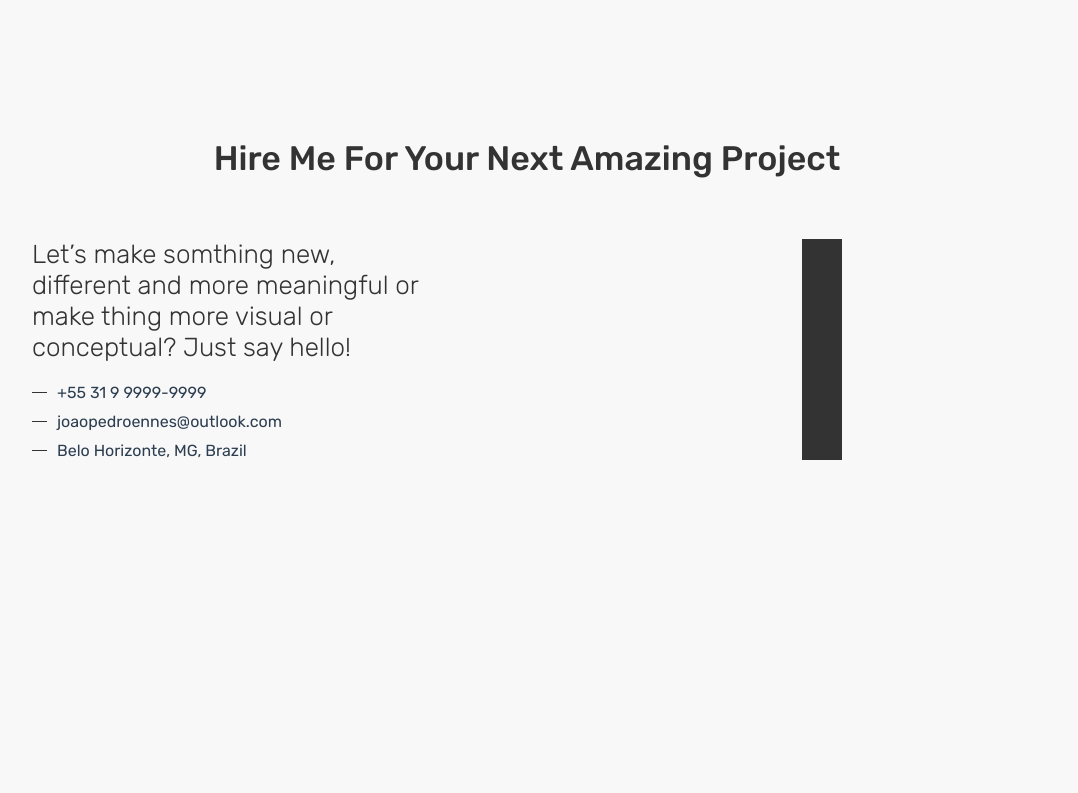
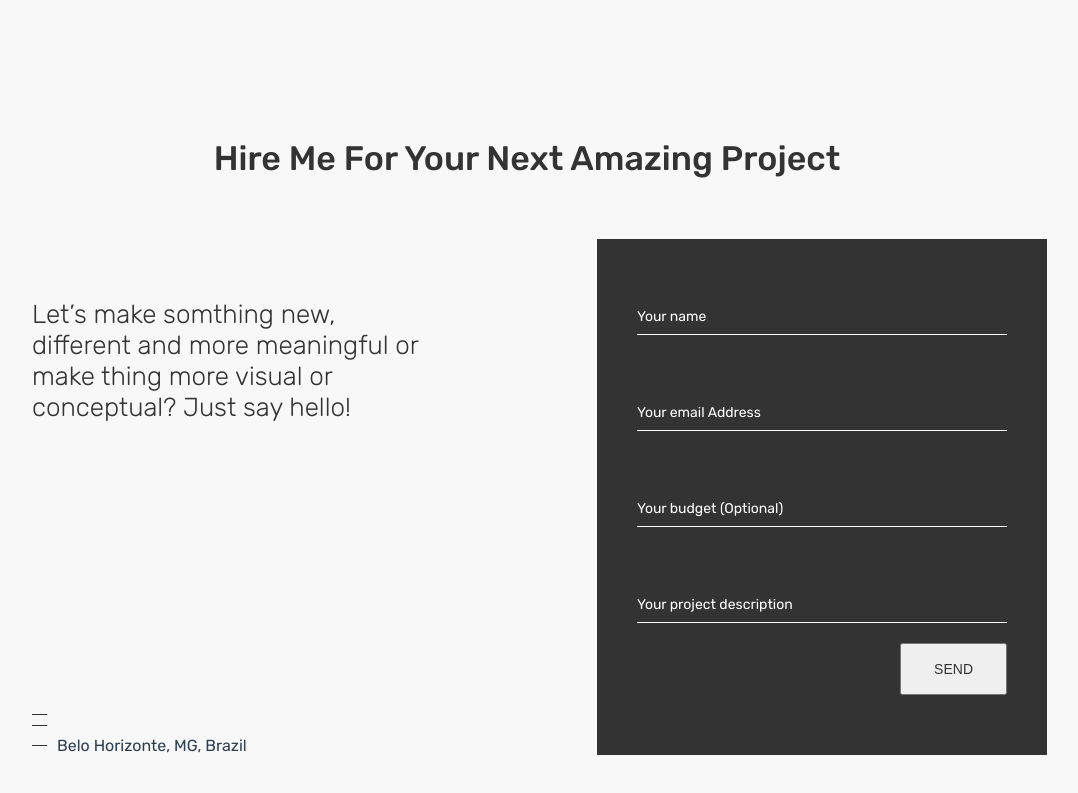
Before and after one commit to EnnesJp/portfolio, a Vue app: page / in a window 1280 px wide. Shown: the part 1312-2105 px from the top of the page, without its empty margins (113-1191 px from the left). Before the commit the page ends 1912 px from the top, so only its background shows below. Built offline with nearby package versions, Linux system fonts and the light colour scheme.

Commit message:
feat: add contact section

```diff
--- a/src/components/home/ContactForm.vue
+++ b/src/components/home/ContactForm.vue
@@ -1,15 +1,72 @@
 <template>
-    <div class="contact-form">
+    <form class="contact-form">
+        <div class="contact-form__fields">
+            <app-input
+                v-model="formFields.name"
+                :label="t('home.contactSection.fields.name')"
+            />
 
-    </div>
+            <app-input
+                v-model="formFields.email"
+                :label="t('home.contactSection.fields.email')"
+            />
+
+            <app-input
+                v-model="formFields.budget"
+                :label="t('home.contactSection.fields.budget')"
+            />
+
+            <app-input
+                v-model="formFields.description"
+                :label="t('home.contactSection.fields.description')"
+            />
+        </div>
+
+        <div class="contact-form__button">
+            <app-button
+                :label="t('home.contactSection.fields.send')"
+                type="submit"
+            />
+        </div>
+    </form>
 </template>
 
 <script setup lang="ts">
+import { AppButton, AppInput } from '@components';
+import { reactive } from 'vue';
+import { useI18n } from 'vue-i18n'
+
+const { t } = useI18n()
+const formFields = reactive({
+    name: '',
+    email: '',
+    budget: '',
+    description: ''
+});
 </script>
 
 <style scoped lang="scss">
 .contact-form {
+    display: flex;
+    flex-direction: column;
     background-color: #333333;
-    padding: 20px;
+
+    padding-left: 40px;
+    padding-right: 40px;
+    padding-top: 60px;
+    padding-bottom: 60px;
+
+    min-width: 450px;
+
+    &__fields {
+        display: flex;
+        flex-direction: column;
+        gap: 40px;
+    }
+
+    &__button {
+        display: flex;
+        justify-content: end;
+    }
 }
 </style>
--- a/src/components/home/ContactSection.vue
+++ b/src/components/home/ContactSection.vue
@@ -11,7 +11,7 @@
                         v-for="info in socialInfos"
                         class="contact-section__info--social-info"
                     >
-                        <div class="contact-section__info--social-info-sdash"/>
+                        <div class="contact-section__info--social-info-dash"/>
 
                         <span class="contact-section__info--social-info-text">
                             {{ info }}
@@ -35,8 +35,8 @@ import { ref } from 'vue';
 const { t } = useI18n()
 
 const socialInfos = ref([
-    t('home.contactSection.socialInfos.phone'),
-    t('home.contactSection.socialInfos.email'),
+    import.meta.env.VITE_CONTACT_PHONE,
+    import.meta.env.VITE_CONTACT_EMAIL,
     t('home.contactSection.socialInfos.location')
 ])
 </script>
@@ -51,8 +51,10 @@ const socialInfos = ref([
         width: 50%;
         justify-content: space-between;
         flex-direction: column;
-        margin: auto;
         max-width: 400px;
+        margin-right: auto;
+        margin-left: auto;
+        margin-top: 60px;
 
         &--description {
             font-size: 26px;
@@ -73,7 +75,7 @@ const socialInfos = ref([
                 align-items: center;
                 gap: 10px;
 
-                &-sdash {
+                &-dash {
                     width: 15px;
                     height: 1px;
                     background-color: #333333;
--- a/src/components/index.ts
+++ b/src/components/index.ts
@@ -3,3 +3,4 @@ export * from './home'
 export * from './icons'
 export * from './common'
 export * from './shared'
+export * from './ui'
--- /dev/null
+++ b/src/components/ui/AppButton.vue
@@ -0,0 +1,38 @@
+<template>
+    <div class="app-button">
+        <button
+            class="app-button__button"
+            v-bind="attrs"
+        >
+            {{ label }}
+        </button>
+    </div>
+</template>
+
+<script setup lang="ts">
+import { useAttrs } from 'vue';
+
+type Props = {
+    label: string;
+};
+
+defineProps<Props>();
+const attrs = useAttrs();
+</script>
+
+<style scoped lang="scss">
+.app-button {
+    &__button {
+        font-size: 14px;
+        color: #333333;
+        font-weight: 400;
+        text-transform: uppercase;
+        cursor: pointer;
+
+        padding-top: 16px;
+        padding-bottom: 16px;
+        padding-left: 32px;
+        padding-right: 32px;
+    }
+}
+</style>
--- /dev/null
+++ b/src/components/ui/forms/AppInput.vue
@@ -0,0 +1,84 @@
+<template>
+    <div class="app-input">
+        <input
+            ref="inputRef"
+            v-model="modelValue"
+            v-bind="attrs"
+            class="app-input__input"
+            :class="{ 'app-input__input--filled': modelValue }"
+        >
+            <label class="app-input__label">
+                {{ label }}
+            </label>
+        </input>
+    </div>
+</template>
+
+<script setup lang="ts">
+import { computed, ref, useAttrs } from 'vue';
+
+type Props = {
+    modelValue: any;
+    label: string;
+};
+
+const props = defineProps<Props>();
+
+const emit = defineEmits(['update:modelValue']);
+const attrs = useAttrs();
+const inputRef = ref(null);
+
+defineExpose({
+    inputRef
+})
+
+const modelValue = computed({
+    get: () => props.modelValue,
+    set: (value) => emit('update:modelValue', value),
+});
+</script>
+
+<style scoped lang="scss">
+.app-input {
+    display: flex;
+    flex-direction: column-reverse;
+    margin-bottom: 20px;
+
+    position: relative;
+
+    &__label {
+        font-size: 14px;
+        color: #FFF;
+
+        position: absolute;
+        top: 0;
+        transform: translateY(50%);
+        z-index: 1;
+    }
+
+    &__input {
+        padding-top: 10px;
+        padding-bottom: 10px;
+        background-color: transparent;
+
+        border: none;
+        border-bottom: 1px solid #FFF;
+
+        font-family: "Rubik", sans-serif;
+        color: #FFF;
+
+        z-index: 2;
+
+        &:focus {
+            outline: none;
+        }
+    }
+
+    &__input--filled + &__label,
+    &__input:focus + &__label {
+        transition: 0.5s;
+        transform: translateY(-35%);
+        font-size: 10px;
+    }
+}
+</style>
--- /dev/null
+++ b/src/components/ui/index.ts
@@ -0,0 +1,2 @@
+export { default as AppButton } from './AppButton.vue'
+export { default as AppInput } from './forms/AppInput.vue'
--- a/src/langs/en/index.ts
+++ b/src/langs/en/index.ts
@@ -37,9 +37,14 @@ export default {
       title: 'Hire Me For Your Next Amazing Project',
       description: 'Let’s make somthing new, different and more meaningful or make thing more visual or conceptual? Just say hello!',
       socialInfos: {
-        phone: '+55 31 9 9999-9999',
-        email: 'joaopedroennes@outlook.com',
         location: 'Belo Horizonte, MG, Brazil',
+      },
+      fields: {
+        name: 'Your name',
+        email: 'Your email Address',
+        budget: 'Your budget (Optional)',
+        description: 'Your project description',
+        send: 'Send',
       },
     }
   },
--- a/src/langs/pt/index.ts
+++ b/src/langs/pt/index.ts
@@ -32,5 +32,19 @@ export default {
         },
       },
     },
+    contactSection: {
+      title: 'Contrate-me para seu próximo projeto incrível',
+      description: 'Vamos fazer algo novo, diferente e mais significativo ou tornar algo mais visual ou conceitual? Basta dizer oi!',
+      socialInfos: {
+        location: 'Belo Horizonte, MG, Brasil',
+      },
+      fields: {
+        name: 'Nome',
+        email: 'Email',
+        budget: 'Budget (Opcional)',
+        description: 'Descrição do projeto',
+        send: 'Enviar',
+      },
+    }
   },
 }
```
Also changed, not shown: 2 other files (tests, documents, lock files or other folders).
